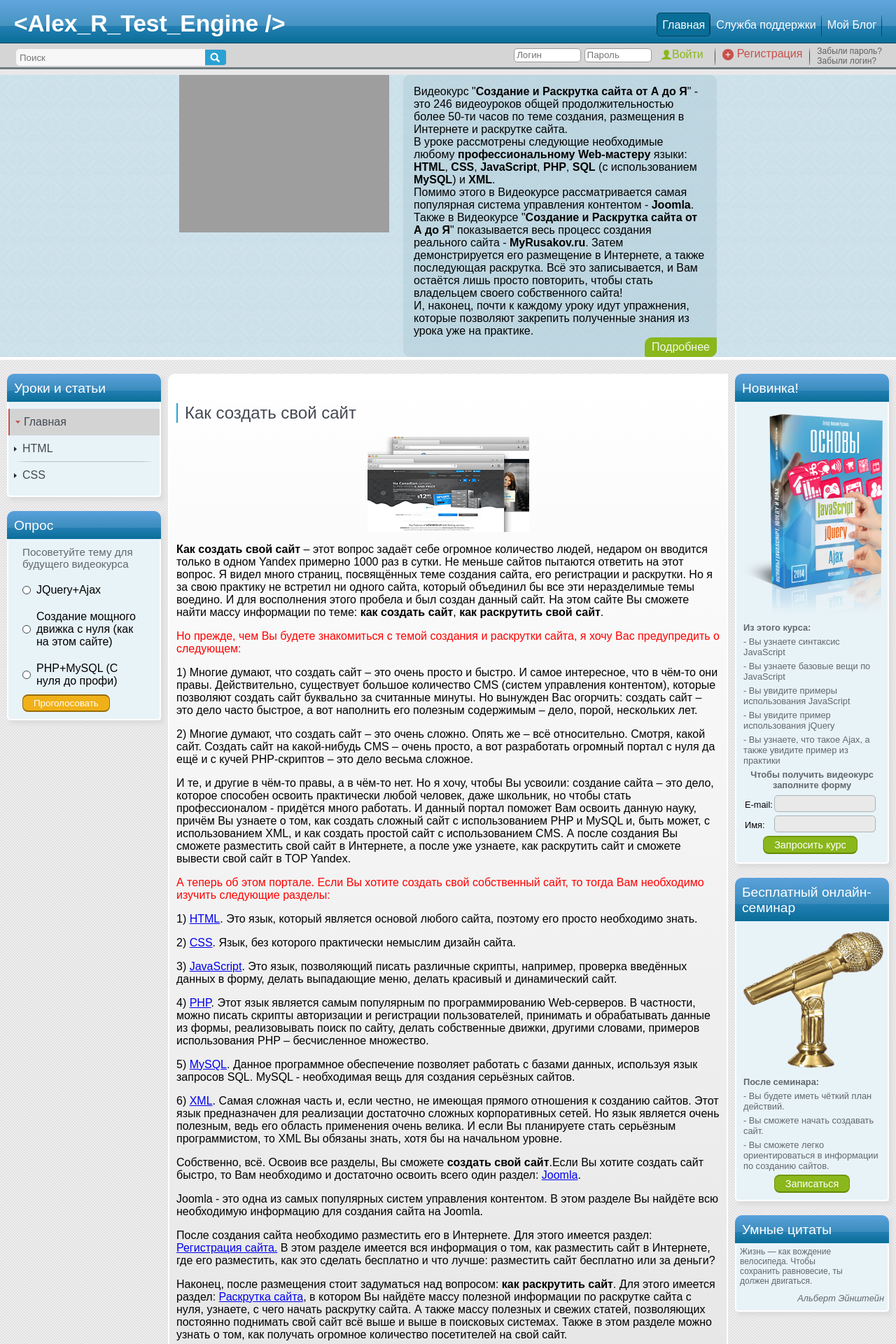
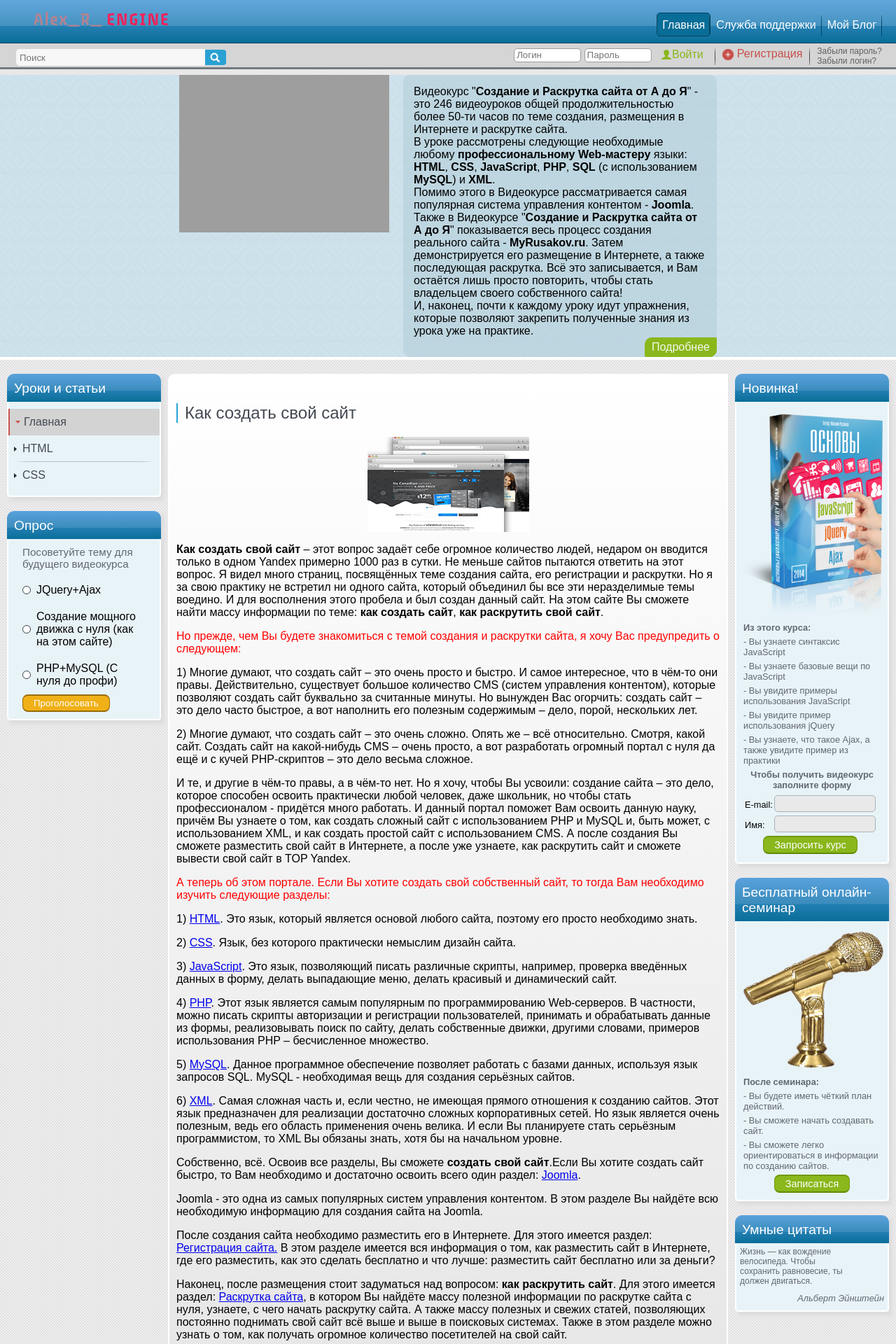
Before and after one commit to NoTrueAcc/Test_My_Engine, a PHP site: page / in a window 1280 px wide. Shown: the top 1920 px of the page at 70% size. Run offline with PHP 8.4, Linux system fonts and the light colour scheme; data comes from the database, SQL or seed files in the repository; grey boxes are pictures that could not be loaded.

Commit message:
Логотип

```diff
--- a/styles/main.css
+++ b/styles/main.css
@@ -24,11 +24,17 @@ header{
 	padding: 15px 20px 0;
 }
 
-header h1 {
-	color: #fff;
+header #main_logo a {
+	position: absolute;
 	float: left;
-	font-size: 210%;
-	margin:0;
+	display: block;
+	width: 225px;
+	height: 60px;
+	background-image: url("/images/logo/header_logo.png");
+	background-repeat: no-repeat;
+	background-position: 50% 60%;
+	background-size: cover;
+	top: 0px;
 }
 
 label{
--- a/templates/main.phtml
+++ b/templates/main.phtml
@@ -4,7 +4,7 @@
 <body>
 <div id="container">
     <header>
-        <h1>&lt;Alex_R_Test_Engine /&gt;</h1>
+        <span id="main_logo"><a href="<?=\library\config\Config::ADDRESS?>"></a></span>
         <?=$top?>
     </header>
     <div id="top">
```
Also changed, not shown: images/logo/header_logo.png (added).
